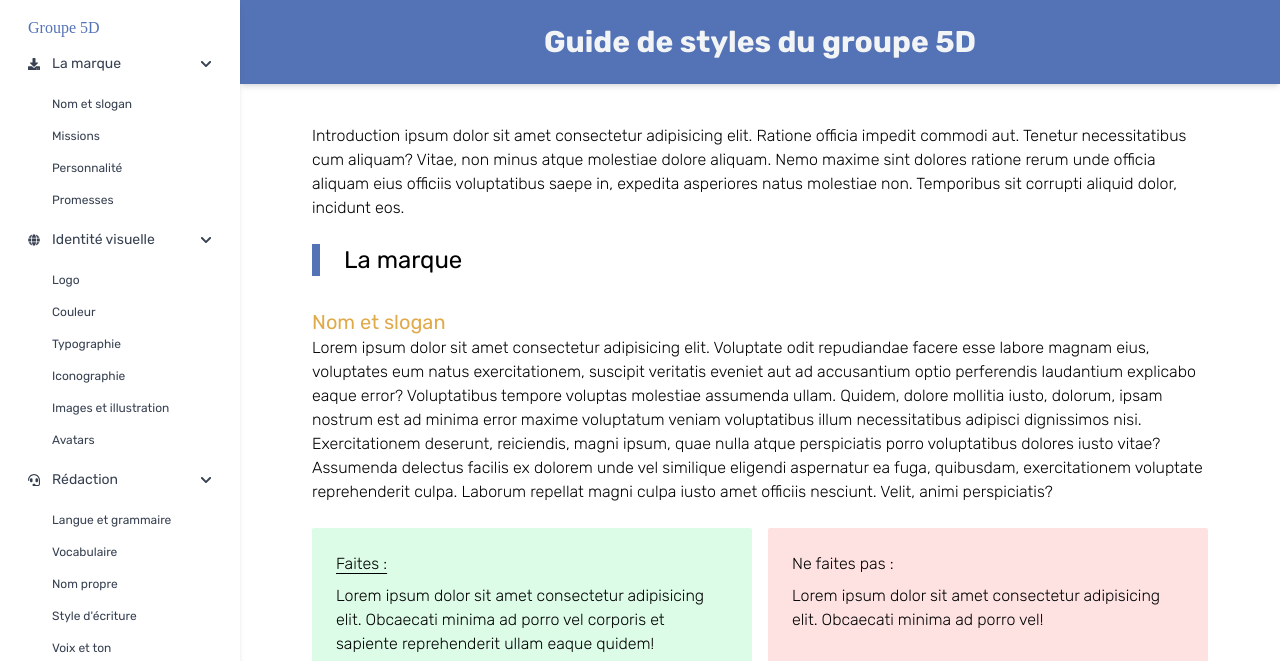
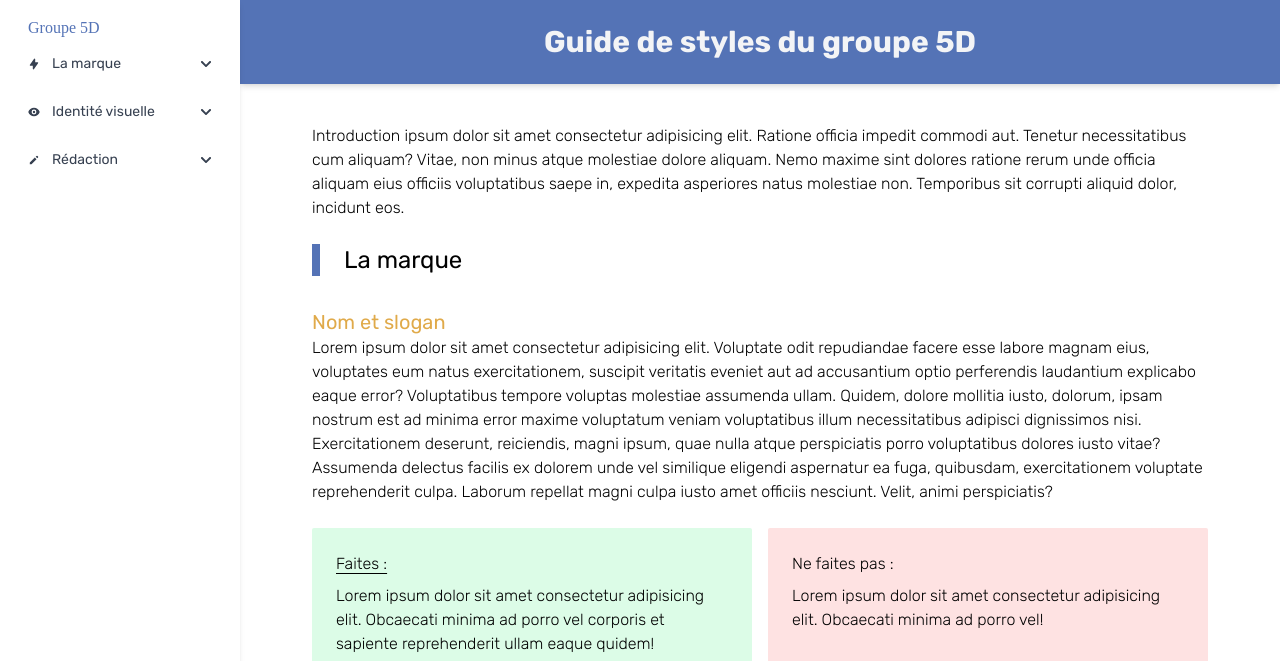
Before and after one commit to malorbc/guide_styles, a website: page src/index.html in a window 1280 px wide. Shown: the top 661 px of the page. Drawn offline with nearby package versions, Linux system fonts and the light colour scheme; a web font is replaced by a local one.

Commit message:
alpine side menu

```diff
--- a/src/index.html
+++ b/src/index.html
@@ -5,6 +5,9 @@
     <meta charset="UTF-8">
     <meta http-equiv="X-UA-Compatible" content="IE=edge">
     <meta name="viewport" content="width=device-width, initial-scale=1.0">
+
+    <script defer src="https://unpkg.com/@alpinejs/collapse@3.x.x/dist/cdn.min.js"></script>
+    <script defer src="https://unpkg.com/alpinejs@3.x.x/dist/cdn.min.js"></script>
 
     <!-- Fonts -->
     <link rel="preconnect" href="https://fonts.googleapis.com">
@@ -23,26 +26,30 @@
 </head>
 
 <body>
-    <div class="flex flex-row">
+    <div class="flex flex-row" x-data="{ open: false, open2: false, open3: false}"
+        x-on:click.outside="{open: false, open2: false}">
         <div class="w-60 h-screen shadow-md bg-white px-1 fixed">
             <p class="pt-4 px-6 font-bowlby text-bleu-500">Groupe 5D</p>
             <ul class="relative">
-                <li>
-                    <a
+                <li @click="open = !open" class="relative menu-item" tabindex="0" aria-label="Sample Tabs">
+                    <a role="nav" aria-selected="true" aria-controls="panel-1" id="tab-1"
                         class="flex items-center text-sm py-4 px-6 h-12 overflow-hidden text-gray-700 text-ellipsis whitespace-nowrap rounded hover:text-gray-900 hover:bg-gray-100 transition duration-300 ease-in-out cursor-pointer">
-                        <svg class="w-3 h-3 mr-3" xmlns="http://www.w3.org/2000/svg" viewBox="0 0 512 512">
-                            <path fill="currentColor"
-                                d="M216 0h80c13.3 0 24 10.7 24 24v168h87.7c17.8 0 26.7 21.5 14.1 34.1L269.7 378.3c-7.5 7.5-19.8 7.5-27.3 0L90.1 226.1c-12.6-12.6-3.7-34.1 14.1-34.1H192V24c0-13.3 10.7-24 24-24zm296 376v112c0 13.3-10.7 24-24 24H24c-13.3 0-24-10.7-24-24V376c0-13.3 10.7-24 24-24h146.7l49 49c20.1 20.1 52.5 20.1 72.6 0l49-49H488c13.3 0 24 10.7 24 24zm-124 88c0-11-9-20-20-20s-20 9-20 20 9 20 20 20 20-9 20-20zm64 0c0-11-9-20-20-20s-20 9-20 20 9 20 20 20 20-9 20-20z">
-                            </path>
+                        <svg xmlns="http://www.w3.org/2000/svg" class="w-3 h-3 mr-3 icone transition-all"
+                            viewBox="0 0 20 20" fill="currentColor">
+                            <path fill-rule="evenodd"
+                                d="M11.3 1.046A1 1 0 0112 2v5h4a1 1 0 01.82 1.573l-7 10A1 1 0 018 18v-5H4a1 1 0 01-.82-1.573l7-10a1 1 0 011.12-.38z"
+                                clip-rule="evenodd" />
                         </svg>
                         <span>La marque</span>
-                        <svg class="w-3 h-3 ml-auto" xmlns="http://www.w3.org/2000/svg" viewBox="0 0 448 512">
+                        <svg :class="{'rotated': open}" class="w-3 h-3 ml-auto transition-all"
+                            xmlns="http://www.w3.org/2000/svg" viewBox="0 0 448 512">
                             <path fill="currentColor"
                                 d="M207.029 381.476L12.686 187.132c-9.373-9.373-9.373-24.569 0-33.941l22.667-22.667c9.357-9.357 24.522-9.375 33.901-.04L224 284.505l154.745-154.021c9.379-9.335 24.544-9.317 33.901.04l22.667 22.667c9.373 9.373 9.373 24.569 0 33.941L240.971 381.476c-9.373 9.372-24.569 9.372-33.942 0z">
                             </path>
                         </svg>
                     </a>
-                    <ul class="relative accordion-collapse collapse">
+                    <ul x-show="open" x-collapse id="panel-1" role="tabpanel" tabindex="0" aria-labelledby="tab-1"
+                        class="relative accordion-collapse collapse">
                         <li class="relative">
                             <a href="#!"
                                 class="flex items-center text-xs py-4 pl-12 pr-6 h-6 overflow-hidden text-gray-700 text-ellipsis whitespace-nowrap rounded hover:text-gray-900 hover:bg-gray-100 transition duration-300 ease-in-out">Nom
@@ -62,22 +69,26 @@
                         </li>
                     </ul>
                 </li>
-                <li class="relative" id="sidenavEx2">
+                <li x-on:click="open2 = !open2" class="relative" tabindex="0">
                     <a
-                        class="flex items-center text-sm py-4 px-6 h-12 overflow-hidden text-gray-700 text-ellipsis whitespace-nowrap rounded hover:text-gray-900 hover:bg-gray-100 transition duration-300 ease-in-out cursor-pointer">
-                        <svg class="w-3 h-3 mr-3" xmlns="http://www.w3.org/2000/svg" viewBox="0 0 496 512">
-                            <path fill="currentColor"
-                                d="M336.5 160C322 70.7 287.8 8 248 8s-74 62.7-88.5 152h177zM152 256c0 22.2 1.2 43.5 3.3 64h185.3c2.1-20.5 3.3-41.8 3.3-64s-1.2-43.5-3.3-64H155.3c-2.1 20.5-3.3 41.8-3.3 64zm324.7-96c-28.6-67.9-86.5-120.4-158-141.6 24.4 33.8 41.2 84.7 50 141.6h108zM177.2 18.4C105.8 39.6 47.8 92.1 19.3 160h108c8.7-56.9 25.5-107.8 49.9-141.6zM487.4 192H372.7c2.1 21 3.3 42.5 3.3 64s-1.2 43-3.3 64h114.6c5.5-20.5 8.6-41.8 8.6-64s-3.1-43.5-8.5-64zM120 256c0-21.5 1.2-43 3.3-64H8.6C3.2 212.5 0 233.8 0 256s3.2 43.5 8.6 64h114.6c-2-21-3.2-42.5-3.2-64zm39.5 96c14.5 89.3 48.7 152 88.5 152s74-62.7 88.5-152h-177zm159.3 141.6c71.4-21.2 129.4-73.7 158-141.6h-108c-8.8 56.9-25.6 107.8-50 141.6zM19.3 352c28.6 67.9 86.5 120.4 158 141.6-24.4-33.8-41.2-84.7-50-141.6h-108z">
-                            </path>
+                        class="menu-item flex items-center text-sm py-4 px-6 h-12 overflow-hidden text-gray-700 text-ellipsis whitespace-nowrap rounded hover:text-gray-900 hover:bg-gray-100 transition duration-300 ease-in-out cursor-pointer">
+                        <svg xmlns="http://www.w3.org/2000/svg" class="icone w-3 h-3 mr-3 transition-all
+                        " viewBox="0 0 20 20" fill="currentColor">
+                            <path d="M10 12a2 2 0 100-4 2 2 0 000 4z" />
+                            <path fill-rule="evenodd"
+                                d="M.458 10C1.732 5.943 5.522 3 10 3s8.268 2.943 9.542 7c-1.274 4.057-5.064 7-9.542 7S1.732 14.057.458 10zM14 10a4 4 0 11-8 0 4 4 0 018 0z"
+                                clip-rule="evenodd" />
                         </svg>
                         <span>Identité visuelle</span>
-                        <svg class="w-3 h-3 ml-auto" xmlns="http://www.w3.org/2000/svg" viewBox="0 0 448 512">
+                        <svg :class="{'rotated' : open2}" class=" w-3 h-3 ml-auto transition-all"
+                            xmlns="http://www.w3.org/2000/svg" viewBox="0 0 448 512">
                             <path fill="currentColor"
                                 d="M207.029 381.476L12.686 187.132c-9.373-9.373-9.373-24.569 0-33.941l22.667-22.667c9.357-9.357 24.522-9.375 33.901-.04L224 284.505l154.745-154.021c9.379-9.335 24.544-9.317 33.901.04l22.667 22.667c9.373 9.373 9.373 24.569 0 33.941L240.971 381.476c-9.373 9.372-24.569 9.372-33.942 0z">
                             </path>
                         </svg>
+
                     </a>
-                    <ul class="relative accordion-collapse collapse">
+                    <ul x-show="open2" x-collapse class="relative accordion-collapse collapse">
                         <li class="relative">
                             <a href="#!"
                                 class="flex items-center text-xs py-4 pl-12 pr-6 h-6 overflow-hidden text-gray-700 text-ellipsis whitespace-nowrap rounded hover:text-gray-900 hover:bg-gray-100 transition duration-300 ease-in-out">Logo</a>
@@ -105,22 +116,23 @@
                         </li>
                     </ul>
                 </li>
-                <li class="relative">
+                <li x-on:click="open3 = !open3" class="relative menu-item" tabindex="0">
                     <a
                         class="flex items-center text-sm py-4 px-6 h-12 overflow-hidden text-gray-700 text-ellipsis whitespace-nowrap rounded hover:text-gray-900 hover:bg-gray-100 transition duration-300 ease-in-out cursor-pointer">
-                        <svg class="w-3 h-3 mr-3" xmlns="http://www.w3.org/2000/svg" viewBox="0 0 512 512">
-                            <path fill="currentColor"
-                                d="M192 208c0-17.67-14.33-32-32-32h-16c-35.35 0-64 28.65-64 64v48c0 35.35 28.65 64 64 64h16c17.67 0 32-14.33 32-32V208zm176 144c35.35 0 64-28.65 64-64v-48c0-35.35-28.65-64-64-64h-16c-17.67 0-32 14.33-32 32v112c0 17.67 14.33 32 32 32h16zM256 0C113.18 0 4.58 118.83 0 256v16c0 8.84 7.16 16 16 16h16c8.84 0 16-7.16 16-16v-16c0-114.69 93.31-208 208-208s208 93.31 208 208h-.12c.08 2.43.12 165.72.12 165.72 0 23.35-18.93 42.28-42.28 42.28H320c0-26.51-21.49-48-48-48h-32c-26.51 0-48 21.49-48 48s21.49 48 48 48h181.72c49.86 0 90.28-40.42 90.28-90.28V256C507.42 118.83 398.82 0 256 0z">
-                            </path>
+                        <svg xmlns="http://www.w3.org/2000/svg" class="h-3 w-3 mr-3 icone transition-all"
+                            viewBox="0 0 20 20" fill="currentColor">
+                            <path
+                                d="M13.586 3.586a2 2 0 112.828 2.828l-.793.793-2.828-2.828.793-.793zM11.379 5.793L3 14.172V17h2.828l8.38-8.379-2.83-2.828z" />
                         </svg>
                         <span>Rédaction</span>
-                        <svg class="w-3 h-3 ml-auto" xmlns="http://www.w3.org/2000/svg" viewBox="0 0 448 512">
+                        <svg :class="{'rotated': open3}" class="w-3 h-3 ml-auto transition-all"
+                            xmlns="http://www.w3.org/2000/svg" viewBox="0 0 448 512">
                             <path fill="currentColor"
                                 d="M207.029 381.476L12.686 187.132c-9.373-9.373-9.373-24.569 0-33.941l22.667-22.667c9.357-9.357 24.522-9.375 33.901-.04L224 284.505l154.745-154.021c9.379-9.335 24.544-9.317 33.901.04l22.667 22.667c9.373 9.373 9.373 24.569 0 33.941L240.971 381.476c-9.373 9.372-24.569 9.372-33.942 0z">
                             </path>
                         </svg>
                     </a>
-                    <ul class="relative accordion-collapse collapse">
+                    <ul x-show="open3" x-collapse class="relative accordion-collapse collapse">
                         <li class="relative">
                             <a href="#!"
                                 class="flex items-center text-xs py-4 pl-12 pr-6 h-6 overflow-hidden text-gray-700 text-ellipsis whitespace-nowrap rounded hover:text-gray-900 hover:bg-gray-100 transition duration-300 ease-in-out">Langue
--- a/src/input.css
+++ b/src/input.css
@@ -5,3 +5,11 @@
 .contenu P {
     @apply font-light leading-6;
 }
+
+.rotated{
+    transform: rotate(180deg);
+}
+
+.menu-item:hover .icone {
+    @apply rotate-12 scale-150 fill-bleu-500;
+}
```
Also changed, not shown: dist/output.css.
